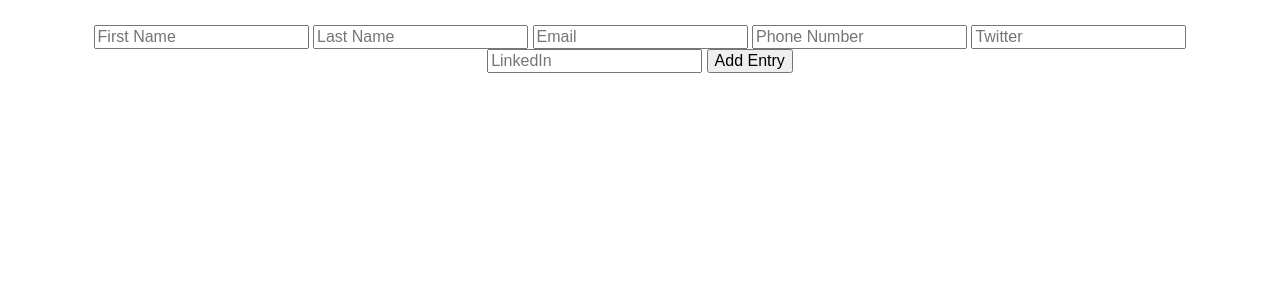
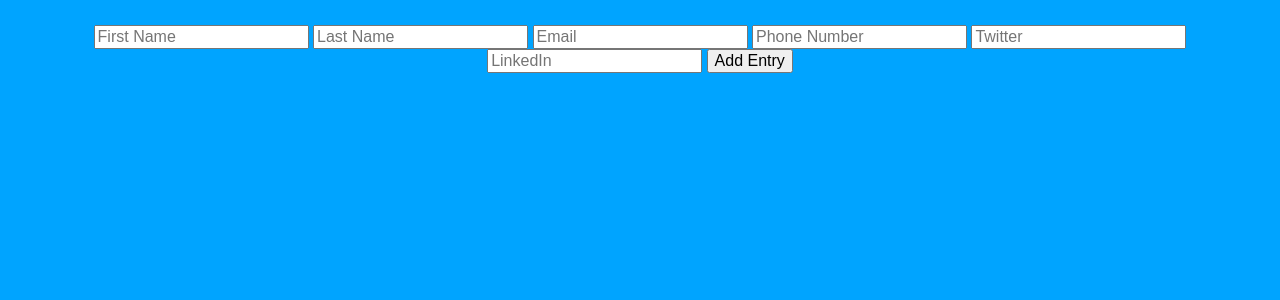
Before and after one commit to MeadeSlocomb/Addressbook, a web app: file app/index.html in a window 1280 px wide. Shown: the top 300 px of the page. Run offline with its HTML, style and script files only (its server is not run), Linux system fonts and the light colour scheme; some libraries are stand-ins or nearby versions.

Commit message:
Added styling to address book entries and general color scheme

```diff
--- a/app/css/main.css
+++ b/app/css/main.css
@@ -1,3 +1,41 @@
+* {
+  box-sizing: border-box; }
+
+body {
+  background-color: #00A4FF; }
+
 .container {
   text-align: center;
   margin-top: 25px; }
+
+.entry {
+  list-style-type: none;
+  background-color: #C7EBFF;
+  color: #005E7F;
+  border: 1px solid #00527F;
+  border-radius: 5px;
+  width: 45%;
+  height: 100px;
+  margin: 10px auto; }
+
+.head {
+  width: 50%;
+  height: 80%;
+  padding-left: 25px;
+  padding-top: 15px;
+  margin-top: 12px;
+  border-right: 1px #005E7F solid;
+  display: inline-block;
+  float: left;
+  text-align: left; }
+
+.name {
+  font-size: 32px;
+  padding: 5px; }
+
+.infoList {
+  width: 50%;
+  list-style-type: none;
+  margin-top: 13px;
+  display: inline-block;
+  text-align: left; }
--- a/app/js/main.js
+++ b/app/js/main.js
@@ -39,12 +39,16 @@ var addEntry = function(e){
 
 var addEntryToView = function(entry){
 
-  var entryHTML = "<li id='" + entry._id + "'>";
-      entryHTML += "<span class='name'>" + entry.lastName + " " + entry.firstName + "</span>";
-      entryHTML += "<span class='email'>" + entry.email + "</span>";
-      entryHTML += "<span class='phone'>" + entry.phoneNumber + "</span>";
-      entryHTML += "<span class='twitter'>" + entry.twitter + "</span>";
-      entryHTML += "<span class='linkedIn'>" + entry.linkedIn + "</span>";
+  var entryHTML = "<li class='entry' id='" + entry._id + "'>";
+      entryHTML += "<div class='head'>";
+      entryHTML += "<span class='name'>" + entry.lastName + ", " + entry.firstName + "</span>";
+      entryHTML += "</div>";
+      entryHTML += "<ul class='infoList'>";
+      entryHTML +=  "<li class='email'>" + entry.email + "</span>";
+      entryHTML +=  "<li class='phone'>" + entry.phoneNumber + "</span>";
+      entryHTML +=  "<li class='twitter'>" + entry.twitter + "</span>";
+      entryHTML +=  "<li class='linkedIn'>" + entry.linkedIn + "</span>";
+      entryHTML += "</ul>";
       entryHTML += "</li>";
 
   $('#addressBook').prepend(entryHTML);
--- a/app/sass/main.scss
+++ b/app/sass/main.scss
@@ -1,4 +1,67 @@
+* {
+  box-sizing: border-box;
+}
+
+
+body {
+  background-color: #00A4FF;
+
+}
+
 .container {
   text-align: center;
   margin-top: 25px;
 }
+
+.entry {
+  list-style-type: none;
+  background-color: #C7EBFF;
+  color: #005E7F;
+  border: 1px solid #00527F;
+  border-radius: 5px;
+  width: 45%;
+  height: 100px;
+  margin: 10px auto;
+}
+
+.head {
+  width: 50%;
+  height: 80%;
+  padding-left: 25px;
+  padding-top: 15px;
+  margin-top: 12px;
+  border-right: 1px #005E7F solid;
+  display: inline-block;
+  float: left;
+  text-align: left;
+}
+
+.name {
+  font-size: 32px;
+  padding: 5px;
+}
+
+.infoList {
+  width: 50%;
+  list-style-type: none;
+  margin-top: 13px;
+  // padding-left: 20px;
+  display: inline-block;
+  text-align: left;
+}
+
+.email {
+
+}
+
+.phoneNumber {
+
+}
+
+.twitter {
+
+}
+
+.linkedIn {
+
+}
```
